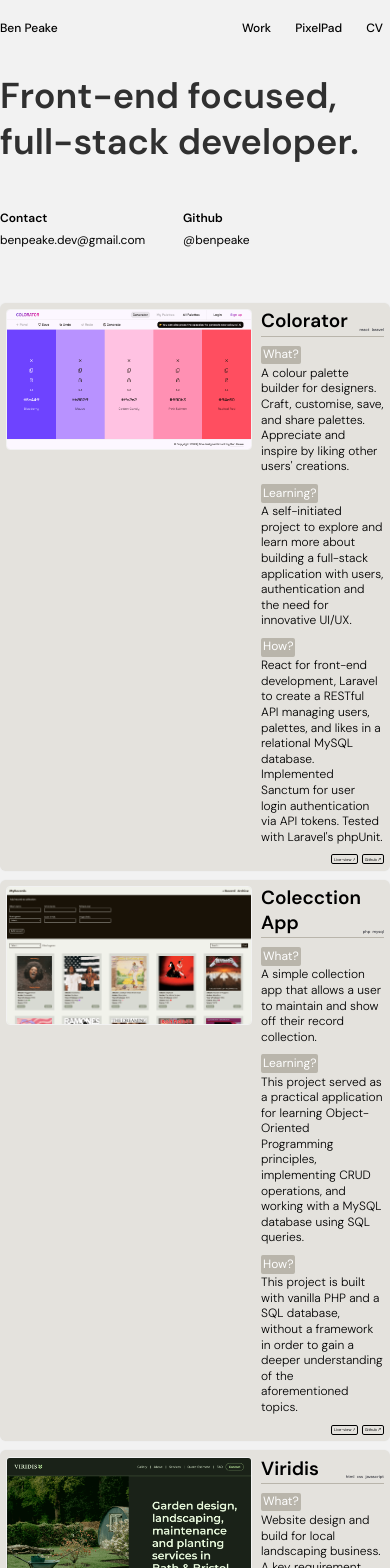
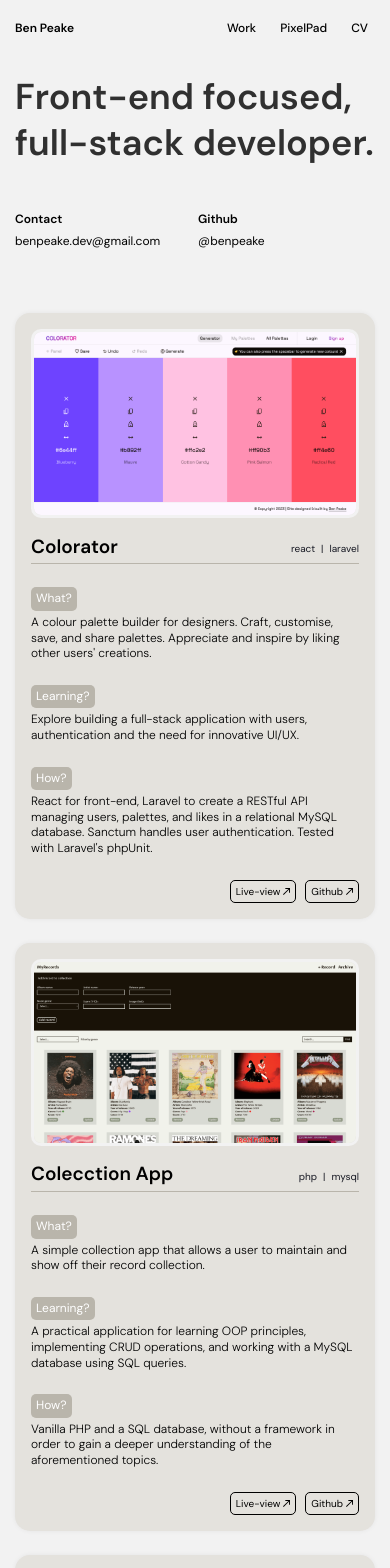
Before and after one commit to Benpeake/portfolio-2.0, a React (Create React App) app: page / in a window 390 px wide. Shown: the top 1568 px of the page. Built offline with nearby package versions, Linux system fonts and the light colour scheme.

Commit message:
nav work sectiona and proje profile responsive

```diff
--- a/src/components/bio-contact/index.js
+++ b/src/components/bio-contact/index.js
@@ -12,12 +12,12 @@ function BioContact ({ title, link, linkText, nonLinkText, mobileHide }) {
         animate={{x: 0, opacity: 1,
           transition: {
             x: {
-              duration: .8,
+              duration: .6,
               ease: [0.33, 1, 0.68, 1],
-              delay: .8,
+              delay: .6,
             },
             opacity: {
-              duration: .8,
+              duration: .6,
               ease: [0.12, 0, 0.39, 0],
               delay: 0.8,
             },
--- a/src/components/nav/index.js
+++ b/src/components/nav/index.js
@@ -1,30 +1,50 @@
 import { NavLink } from "react-router-dom";
 import { animate, motion } from "framer-motion";
 import "./nav.css";
+import { useEffect, useState } from "react";
 
 function Nav() {
+
+  const [scrolled, setScrolled] = useState(false);
+
+  useEffect(() => {
+    const handleScroll = () => {
+      const isScrolled = window.scrollY > 0;
+      if (isScrolled !== scrolled) {
+        setScrolled(isScrolled);
+      }
+    };
+
+    window.addEventListener("scroll", handleScroll);
+
+    return () => {
+      window.removeEventListener("scroll", handleScroll);
+    };
+  }, [scrolled]);
+
   return (
     <>
       <motion.nav
-        initial={{ opacity: 0, y: -50}}
+        className={scrolled ? "scrolled" : ""}
+        initial={{ opacity: 0, y: -30}}
         animate={{
           opacity: 1,
           y: 0,
           transition: {
             y: {
-              duration: 0.6,
+              duration: 0.4,
               ease: [0.83, 0, 0.17, 1],
-              delay: 0.6,
+              delay: 1,
             },
             opacity: {
-              duration: 0.6,
+              duration: 0.4,
               ease: [0.12, 0, 0.39, 0],
-              delay: 0.5,
+              delay: 1.1,
             },
           },
         }}
       >
-        <div className="left-nav">
+        <div className="left-nav bold">
           <NavLink to="/">Ben Peake</NavLink>
         </div>
         <div className="left-right">
--- a/src/components/nav/nav.css
+++ b/src/components/nav/nav.css
@@ -4,7 +4,16 @@ nav{
     justify-content: space-between;
     align-items: center;
     font-weight: 500;
-    padding: 1.5vw 0;
+    padding: 1.5vw 2vw;
+    position: sticky;
+    top: 0;
+    background-color: var(--smoke);
+    z-index: 10;
+    border-bottom: solid .09vw transparent;
+}
+.scrolled{
+    border-bottom: solid .09vw var(--black);
+    box-shadow: 0 0.05vw 0.5vw rgba(0, 0, 0, 0.05);
 }
 
 .left-right{
@@ -28,7 +37,11 @@ nav{
 
     @media screen and (max-width: 1000px){
         nav{
-            padding: 15px 0;
+            padding: 15px 20px;
+            border-bottom: solid .9px transparent;
+        }
+        .scrolled{
+            border-bottom: solid .9px var(--black);
         }
 
         .left-right{
@@ -40,3 +53,10 @@ nav{
             border-radius: 5px;
         }
       }
+
+      @media screen and (max-width: 600px){
+
+        nav{
+            padding: 15px 15px;
+        }
+      }
--- a/src/components/out-link-btn/out-link-btn.css
+++ b/src/components/out-link-btn/out-link-btn.css
@@ -6,8 +6,8 @@
     border: .1vw solid var(--black);
 }
 .out-link-btn:hover{
-    color: var(--silver);
-    border: .1vw solid var(--silver);
+    color: var(--white);
+    border: .1vw solid var(--black);
     background-color: var(--black);
     cursor: pointer;
 }
@@ -26,5 +26,27 @@
 }
 
 .out-link-btn:hover > .btn-container > .arrow-icon {
-    fill: var(--silver);
+    fill: var(--platinum);
 }
+
+@media screen and (max-width: 1000px){
+    .out-link-btn{
+        font-size: 10px;
+        padding: 4px 5px;
+        border-radius: 5px;
+        border: 1px solid var(--black);
+    }
+    .out-link-btn:hover{
+        border: 1px solid var(--white);
+    }
+
+
+    .btn-container{
+        gap: 3px;
+    }
+
+    .arrow-icon{
+        height: 7px;
+    }
+
+  }
--- a/src/components/work-section/index.js
+++ b/src/components/work-section/index.js
@@ -10,10 +10,10 @@ function WorkSection () {
             img: "../../../images/colorator.png",
             liveLink: "https://colorator-app.vercel.app/",
             github: "https://github.com/Benpeake/colorator-app",
-            tech: ["react", "laravel"],
+            tech: ["react", "|", "laravel"],
             what: "A colour palette builder for designers. Craft, customise, save, and share palettes. Appreciate and inspire by liking other users' creations.",
-            why: "A self-initiated project to explore and learn more about building a full-stack application with users, authentication and the need for innovative UI/UX.",
-            how: "React for front-end development, Laravel to create a RESTful API managing users, palettes, and likes in a relational MySQL database. Implemented Sanctum for user login authentication via API tokens. Tested with Laravel's phpUnit.",
+            why: "Explore building a full-stack application with users, authentication and the need for innovative UI/UX.",
+            how: "React for front-end, Laravel to create a RESTful API managing users, palettes, and likes in a relational MySQL database. Sanctum handles user authentication. Tested with Laravel's phpUnit.",
         },
         {
             id: 1,
@@ -21,10 +21,10 @@ function WorkSection () {
             img: "../../../images/collection-app.png",
             liveLink: "https://2023-benp.dev.io-academy.uk/collection/index.php",
             github: "https://github.com/Benpeake/collection",
-            tech: ["php", "mysql"],
+            tech: ["php", "|", "mysql"],
             what: "A simple collection app that allows a user to maintain and show off their record collection.",
-            why: "This project served as a practical application for learning Object-Oriented Programming principles, implementing CRUD operations, and working with a MySQL database using SQL queries.",
-            how: "This project is built with vanilla PHP and a SQL database, without a framework in order to gain a deeper understanding of the aforementioned topics.",
+            why: "A practical application for learning OOP principles, implementing CRUD operations, and working with a MySQL database using SQL queries.",
+            how: "Vanilla PHP and a SQL database, without a framework in order to gain a deeper understanding of the aforementioned topics.",
         },
         {
             id: 2,
@@ -32,10 +32,10 @@ function WorkSection () {
             img: "../../../images/viridis.png",
             liveLink: "https://benpeake.github.io/viridis-site/",
             github: "https://github.com/Benpeake/viridis-site",
-            tech: ["html", "css", "javascript"],
-            what: "Website design and build for local landscaping business. A key requirement was to convey a large amount of information in a concise and approachable manner.",
-            why: "I used this project as an opportunity to explore CSS keyframe animation for creating UI features like accordions.",
-            how: "This site is built with HTML, CSS and JavaScript, Incorporating GSAP for on-scroll animations.",
+            tech: ["html", "|", "css", "|", "javascript"],
+            what: "Website design and build for local landscaping business that needed to convey a large amount of information in a concise and approachable manner.",
+            why: "I used this project as an opportunity to explore CSS keyframe animation for creating UI features such as accordions.",
+            how: "HTML, CSS and JavaScript, Incorporating GSAP for on-scroll animations.",
         },
     ]
 
--- a/src/components/work-section/project/index.js
+++ b/src/components/work-section/project/index.js
@@ -5,20 +5,20 @@ import { motion, useScroll } from "framer-motion";
 function Project({ img, title, what, why, how, liveLink, github, tech }) {
   return (
     <motion.div
-      initial={{ opacity: 0, y: 200 }}
+      initial={{ opacity: 0, y: 120 }}
       whileInView={{
         opacity: 1,
         y: 0,
         transition: {
           y: {
-            duration: 0.6,
+            duration: 0.4,
             ease: [0.83, 0, 0.17, 1],
-            delay: 0.6,
+            delay: 0.4,
           },
           opacity: {
-            duration: 0.6,
+            duration: 0.4,
             ease: [0.12, 0, 0.39, 0],
-            delay: 0.5,
+            delay: 0.4,
           },
         },
       }}
--- a/src/components/work-section/project/project.css
+++ b/src/components/work-section/project/project.css
@@ -67,3 +67,53 @@
 .tech-item{
     padding-bottom: .4vw;
 }
+
+@media screen and (max-width: 1000px){
+    .project-container {
+        display: grid;
+        grid-template-columns: 1fr;
+        padding: 16px;
+        gap: 12px;
+        border-radius: 15px;
+        box-shadow: 0 0 5px rgba(0, 0, 0, 0.06);
+    }
+
+    .project-img{
+        border-radius: 10px;
+        border: solid 3px var(--smoke);
+    }
+
+    .project-info-container{
+        gap: 15px;
+    }
+
+    .title-container{
+        padding-bottom: 4px;
+        border-bottom: solid 1px var(--silver) ;
+    }
+
+    .project-subinfo-container{
+        gap: 4px;
+        padding-top: 8px;
+    }
+
+    .project-subheading{
+        padding: 4px 5px;
+        border-radius: 5px;
+        padding-bottom: 4px;
+    }
+
+    .project-btn-container{
+        gap: 9px;
+        padding-top: 8px;
+    }
+
+    .tech-container{
+        gap: 6px;
+    }
+
+    .tech-item{
+        padding-bottom: 4px;
+    }
+
+  }
--- a/src/components/work-section/work-section.css
+++ b/src/components/work-section/work-section.css
@@ -6,3 +6,10 @@
     margin: 1.5vw 0;
     gap: 2.4vw;
 }
+
+@media screen and (max-width: 1000px){
+    .work-section{
+        margin: 15px 0;
+        gap: 24px;
+    }
+  }
--- a/src/index.css
+++ b/src/index.css
@@ -32,12 +32,11 @@ body, h1, h2, h3, p, ul, li {
 }
 
 body{
-  margin: 0 2vw;
   font-size: 1.2vw;
 }
 
 section{
-  padding: 1.5vw 0;
+  padding: 1.5vw 2vw;
 }
 
 ul, ol {
@@ -95,20 +94,32 @@ h3{
 }
 
 @media screen and (max-width: 1000px){
+
   body{
-    margin: 0 2vw;
     font-size: 12px;
   }
 
   section{
-    padding: 15px 0;
+    padding: 15px 20px;
   }
 
   .link{
     padding-bottom: 4px;
   }
   .link::before{
+    content: "";
+    position: absolute;
+    right: 0;
+    bottom: 0;
+    width: 0;
     height: .8px;
+    background-color: var(--black);
+    transition: width 0.4s cubic-bezier(0.65, 0, 0.35, 1);
+  }
+  .link:hover::before{
+    width: 100%;
+    left: 0;
+    right: auto;
   }
 
   h2{
@@ -118,6 +129,10 @@ h3{
   h3{
     font-size: 19px;
   }
+
+  .smaller{
+    font-size: 10px;
+  }
 }
 
 @media screen and (max-width: 600px){
@@ -125,4 +140,9 @@ h3{
   h2{
     font-size: 36px;
   }
+
+  section{
+    padding: 15px 15px;
+  }
+
 }
```
